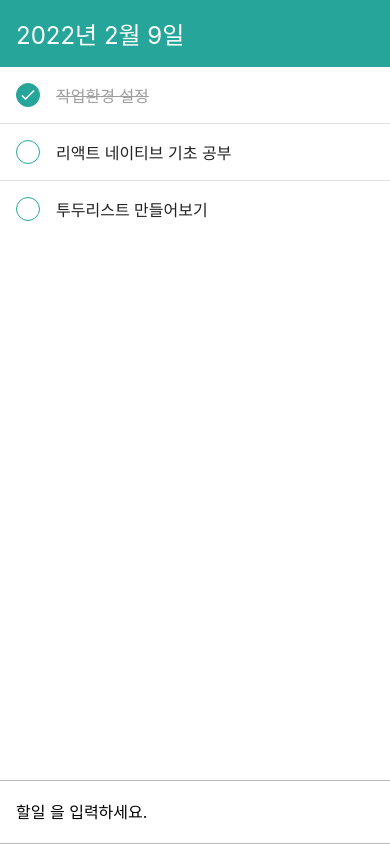
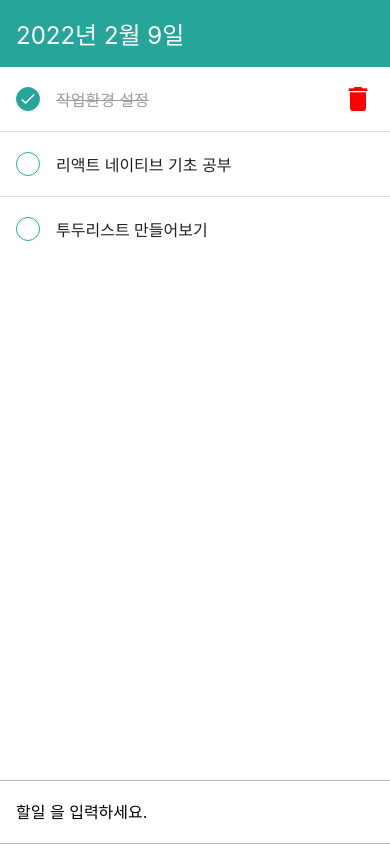
Before and after one commit to kwansikdev/RN_practice, a React Native app: screen / in a window 390 px wide. Built offline with nearby package versions, Linux system fonts and the light colour scheme.

Commit message:
4.6 AsyncStorage로 앱이 꺼져도 데이터 유지하기

```diff
--- a/App.js
+++ b/App.js
@@ -5,7 +5,7 @@
  * @format
  */
 
-import React, {useState} from 'react';
+import React, {useEffect, useState} from 'react';
 import {KeyboardAvoidingView, StyleSheet, Platform} from 'react-native';
 import {SafeAreaProvider, SafeAreaView} from 'react-native-safe-area-context';
 import AddTodo from './components/AddTodo';
@@ -13,6 +13,7 @@
 import DateHead from './components/DateHead';
 import Empty from './components/Empty';
 import TodoList from './components/TodoList';
+import todoStorage from './storages/todosStorage';
 
 const App = () => {
   const today = new Date();
@@ -48,6 +49,19 @@
     setTodos(nextTodos);
   };
 
+  const onRemove = id => {
+    const nextTodos = todos.filter(todo => todo.id !== id);
+    setTodos(nextTodos);
+  };
+
+  useEffect(() => {
+    todoStorage.get().then(setTodos).catch(console.error);
+  }, []);
+
+  useEffect(() => {
+    todoStorage.set(todos).catch(console.error);
+  }, [todos]);
+
   return (
     <SafeAreaProvider>
       <SafeAreaView edges={['bottom']} style={styles.block}>
@@ -58,7 +72,7 @@
           {todos.length === 0 ? (
             <Empty />
           ) : (
-            <TodoList todos={todos} onToggle={onToggle} />
+            <TodoList todos={todos} onToggle={onToggle} onRemove={onRemove} />
           )}
           <AddTodo onInsert={onInsert} />
         </KeyboardAvoidingView>
--- a/components/TodoItem.js
+++ b/components/TodoItem.js
@@ -1,7 +1,37 @@
 import React from 'react';
-import {Image, StyleSheet, Text, TouchableOpacity, View} from 'react-native';
+import {
+  Alert,
+  Image,
+  StyleSheet,
+  Text,
+  TouchableOpacity,
+  View,
+} from 'react-native';
+import Icon from 'react-native-vector-icons/MaterialIcons';
 
-function TodoItem({id, text, done, onToggle}) {
+function TodoItem({id, text, done, onToggle, onRemove}) {
+  const remove = () => {
+    Alert.alert(
+      '삭제',
+      '정말로 삭제하시겠어요?',
+      [
+        {
+          text: '삭제',
+          onPress: () => onRemove(id),
+          style: 'cancel',
+        },
+        {
+          text: '취소',
+          onPress: () => {},
+          style: 'cancel',
+        },
+      ],
+      {
+        cancelable: true,
+        onDismiss: () => {},
+      },
+    );
+  };
   return (
     <View style={styles.item}>
       <TouchableOpacity onPress={() => onToggle(id)}>
@@ -14,6 +44,11 @@
         </View>
       </TouchableOpacity>
       <Text style={[styles.text, done && styles.lineThrough]}>{text}</Text>
+      {done ? (
+        <Icon name="delete" size={32} color="red" onPress={remove} />
+      ) : (
+        <View style={styles.removePlaceholder} />
+      )}
     </View>
   );
 }
@@ -46,6 +81,10 @@
     color: '#9e9e9e',
     textDecorationLine: 'line-through',
   },
+  removePlaceholder: {
+    width: 32,
+    height: 32,
+  },
 });
 
 export default TodoItem;
--- a/components/TodoList.js
+++ b/components/TodoList.js
@@ -2,7 +2,7 @@
 import {FlatList, StyleSheet, View} from 'react-native';
 import TodoItem from './TodoItem';
 
-function TodoList({todos, onToggle}) {
+function TodoList({todos, onToggle, onRemove}) {
   return (
     <FlatList
       ItemSeparatorComponent={() => <View style={styles.separator} />}
@@ -14,6 +14,7 @@
           text={item.text}
           done={item.done}
           onToggle={onToggle}
+          onRemove={onRemove}
         />
       )}
       keyExtractor={item => item.id.toString()}
--- a/package.json
+++ b/package.json
@@ -10,9 +10,11 @@
     "lint": "eslint ."
   },
   "dependencies": {
+    "@react-native-community/async-storage": "^1.12.1",
     "react": "17.0.2",
     "react-native": "0.67.1",
-    "react-native-safe-area-context": "^3.3.2"
+    "react-native-safe-area-context": "^3.3.2",
+    "react-native-vector-icons": "^9.0.0"
   },
   "devDependencies": {
     "@babel/core": "^7.12.9",
--- /dev/null
+++ b/storages/todosStorage.js
@@ -0,0 +1,31 @@
+import AsyncStorage from '@react-native-community/async-storage';
+
+const key = 'todos';
+
+const todoStorage = {
+  async get() {
+    try {
+      const rawTodos = await AsyncStorage.getItem(key);
+
+      if (!rawTodos) {
+        throw new Error('No saved todos');
+      }
+
+      const savedTodos = JSON.parse(rawTodos);
+
+      return savedTodos;
+    } catch (error) {
+      throw new Error('Faild to save todos');
+    }
+  },
+
+  async set(data) {
+    try {
+      await AsyncStorage.setItem(key, JSON.stringify(data));
+    } catch (error) {
+      throw new Error('Faild to save todos');
+    }
+  },
+};
+
+export default todoStorage;
```
Also changed, not shown: 4 other files (tests, documents, lock files or other folders).
